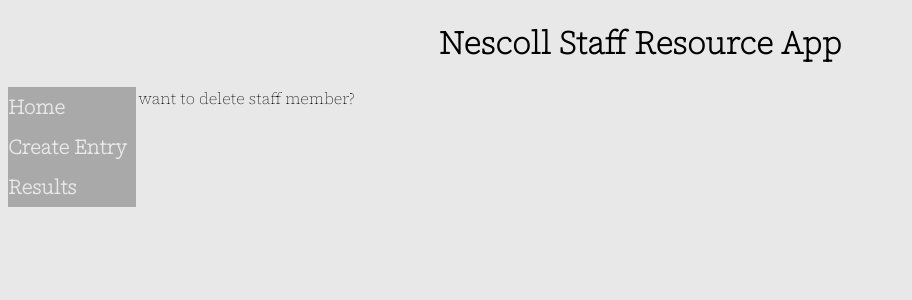
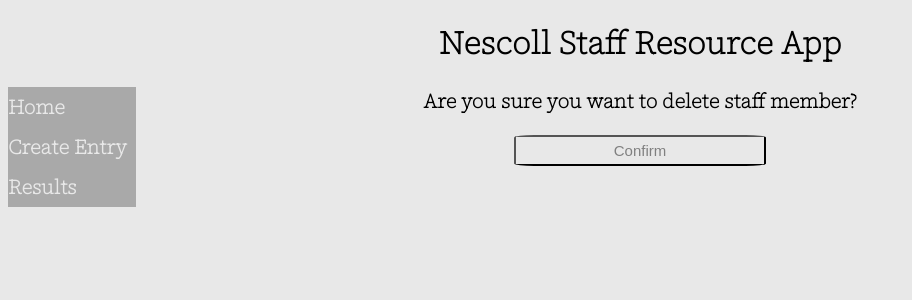
Before and after one commit to jude52/staff-app-, a Django app: page /staff/20/delete/ in a window 1280 px wide. Shown: the top 300 px of the page, without its empty margins (0-912 px from the left). Run offline with Django 4.2, Linux system fonts and the light colour scheme; data comes from the database, SQL or seed files in the repository; both versions use the stored data as it was after the commit; some libraries are stand-ins or nearby versions.

Commit message:
add styling to update/delete forms

```diff
--- a/Interview/staff/static/staff/style.css
+++ b/Interview/staff/static/staff/style.css
@@ -20,7 +20,13 @@ nav{
 }
 #home:hover,
 #create-entry:hover,
-#results:hover{
+#results:hover,
+#edit-button:hover,
+#delete-button:hover,
+#update-button:hover,
+#form-button:hover,
+#confirm-delete-button:hover{
+
     background-color: #E8E8E8;
     color: #A9A9A9;
 }
@@ -66,8 +72,7 @@ a{
     margin: 10px;
     color: #E8E8E8;
 }
-#form-button
-{
+#form-button, #update-button{
     padding: 10px;
     margin: 10px;
     width: 12%;
@@ -126,3 +131,38 @@ td{
     border-bottom: solid #E8E8E8;
     font-weight: bolder;
 }
+
+#update-form{
+    display: flex;
+    flex-direction: column;
+    align-items: center;
+    margin-top: -120px;
+
+    border: solid 150px #E8E8E8;
+    background-color: #A9A9A9;
+    color: #E8E8E8;
+    font-weight: bold;
+    padding: 10px;
+}
+
+#update-header, #delete-header{
+    text-align: center;
+    font-weight: bolder;
+    font-size: 20px;
+}
+#id_job_title{
+    margin-left: 25px;
+}
+#delete-form{
+    display: flex;
+    align-items: center;
+}
+
+#confirm-delete-button{
+    padding: 5px;
+    margin: 0 auto;
+    width: 20%;
+    border-radius: 8%;
+    background-color: #E8E8E8;
+    color: gray;
+    font-size: 15px;
--- a/Interview/staff/templates/staff/delete.html
+++ b/Interview/staff/templates/staff/delete.html
@@ -5,12 +5,12 @@
 
 {% block content %}
 
-  <p>Are you sure you want to delete staff member? </p>
+  <p id="delete-header">Are you sure you want to delete staff member? </p>
 
- <form method="post">
+ <form method="post" id="delete-form">
    {% csrf_token %}
 
-  <input type="submit" value="Confirm" />
+  <input type="submit" value="Confirm"  id="confirm-delete-button"/>
 
 </form>
 
--- a/Interview/staff/templates/staff/update_info.html
+++ b/Interview/staff/templates/staff/update_info.html
@@ -5,12 +5,12 @@
 
 {% block content %}
 
-  <p>Please update the boxes you'd like to update {{staff.first_name}} </p>
+  <p id="update-header">Please edit the info you'd like to update {{staff.first_name}} </p>
 
-<form method="POST" action="">
+<form method="POST" action="" id="update-form">
   {% csrf_token %}
   {{ form.as_p }}
-  <input type="submit" value="Save">
+  <input type="submit" value="Save" id="update-button">
 
 </form>
 
```
Also changed, not shown: Interview/db.sqlite3.
